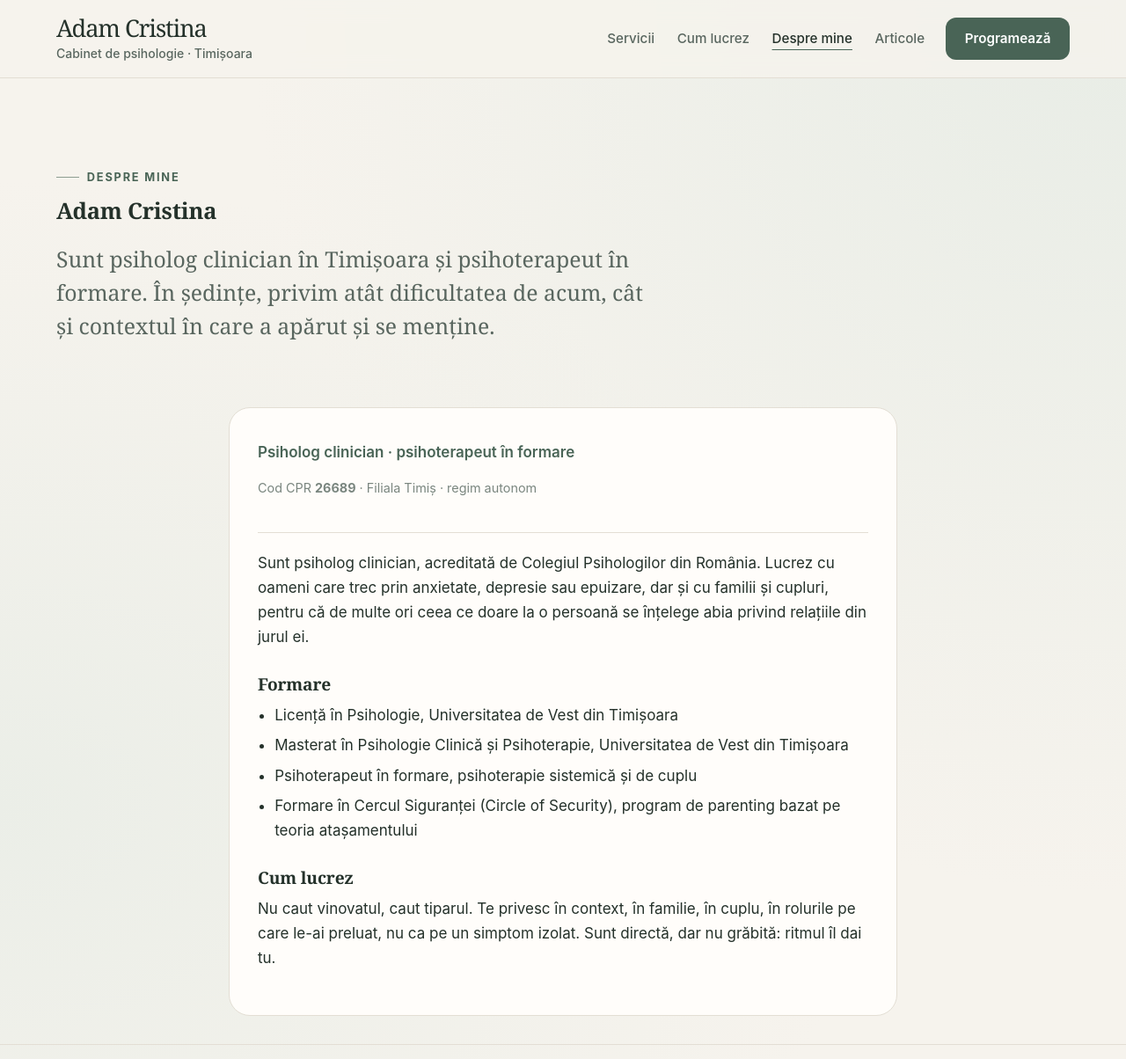
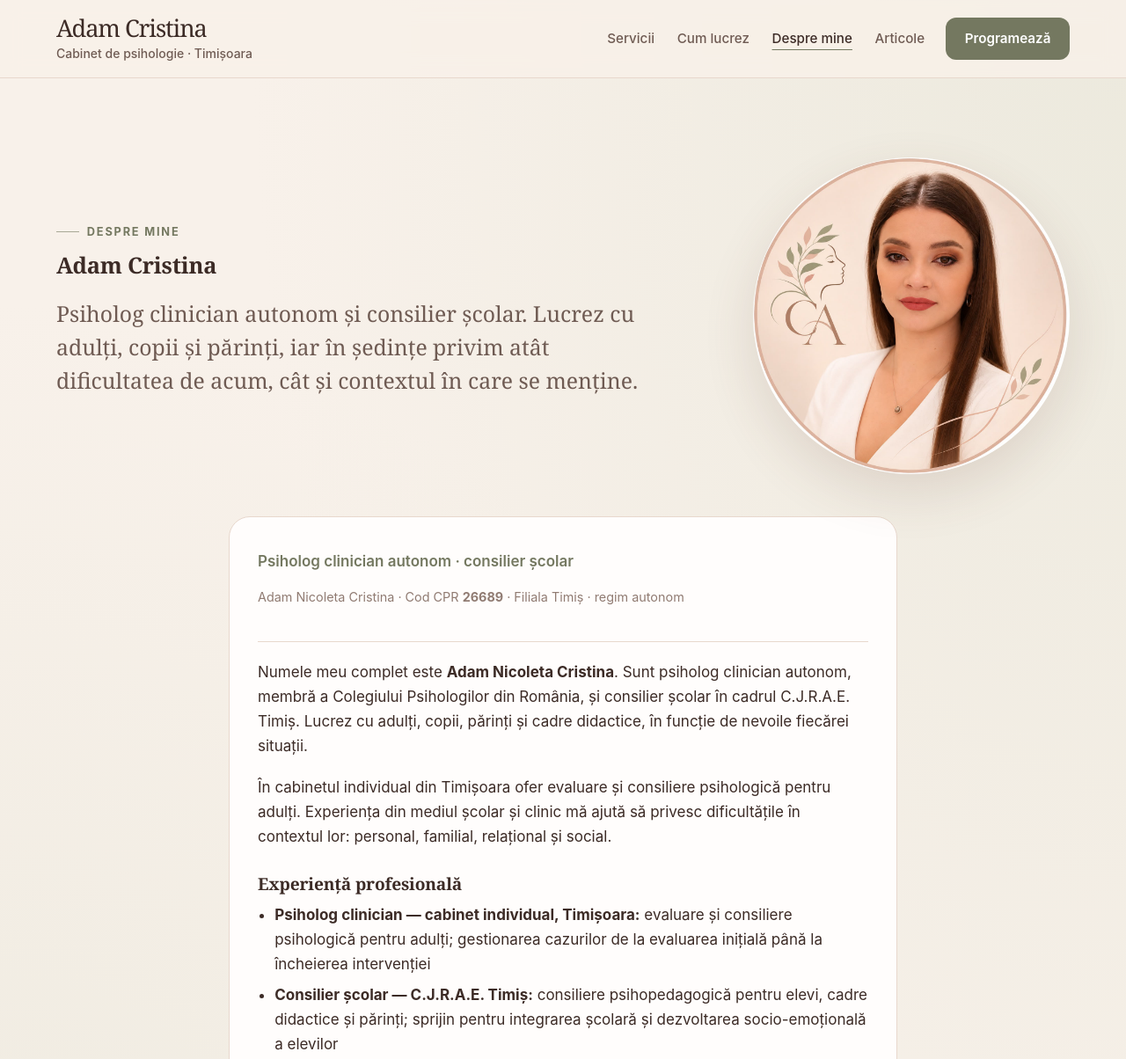
Before and after one commit to madalinagligor5-maker/psiho, an Astro site: page /despre in a window 1280 px wide. Shown: the top 1204 px of the page at 88% size. Built offline with nearby package versions, Linux system fonts and the light colour scheme; Astro itself is replaced by a stand-in of ours.

Commit message:
Adaugă portretul și completează profilul profesional

```diff
--- a/public/assets/css/base.css
+++ b/public/assets/css/base.css
@@ -4,23 +4,23 @@
   src:url("/assets/fonts/Caveat-logo.woff2") format("woff2");
 }
 :root{
-  --bg:#F6F3ED; --surface:#FFFDFA; --surface-2:#EAEFEA;
-  --ink:#24312A; --ink-soft:#59665F; --ink-faint:#7A867F;
-  --line:#E3DED4; --line-2:#D2D8D1;
-  --sage:#496456; --sage-bg:#E2EAE3;
-  --lav:#5D7266; --lav-bg:#E8EDE8;
-  --bleu:#3F5D50; --azur:#E4ECE7;
-  --shadow:0 1px 2px rgba(30,47,54,.04), 0 14px 40px rgba(30,47,54,.07);
+  --bg:#F8F1EA; --surface:#FFFDFC; --surface-2:#F2E3D8;
+  --ink:#3C2B26; --ink-soft:#6F5B53; --ink-faint:#907B72;
+  --line:#E8D8CD; --line-2:#D9C3B6;
+  --sage:#747860; --sage-bg:#E7E6D8;
+  --lav:#B87665; --lav-bg:#F1DCD3;
+  --bleu:#9A6658; --azur:#F4E4DC;
+  --shadow:0 1px 2px rgba(80,48,37,.04), 0 18px 48px rgba(104,66,50,.09);
   --serif:"Iowan Old Style",Georgia,"Times New Roman",serif;
   --sans:-apple-system,BlinkMacSystemFont,"Segoe UI",Roboto,Helvetica,Arial,sans-serif;
   --r:16px; --ease:cubic-bezier(.16,1,.3,1); --wrap:min(1200px,92vw);
 }
 @media (prefers-color-scheme:dark){
   :root{
-    --bg:#17201B; --surface:#202A24; --surface-2:#1B261F;
-    --ink:#EDF2EE; --ink-soft:#B4BFB8; --ink-faint:#8D9A92;
-    --line:#314038; --line-2:#405249;
-    --sage:#B2D0BC; --sage-bg:#27382E; --lav:#AFC8B7; --lav-bg:#26352C; --bleu:#A8C6B3; --azur:#22342B;
+    --bg:#241A17; --surface:#30231F; --surface-2:#392721;
+    --ink:#F6ECE6; --ink-soft:#D0BBB0; --ink-faint:#AA9185;
+    --line:#49342D; --line-2:#60463C;
+    --sage:#C4C6A8; --sage-bg:#3E4032; --lav:#DCA997; --lav-bg:#4A302A; --bleu:#D7A18F; --azur:#432E28;
     --shadow:0 1px 2px rgba(0,0,0,.25), 0 18px 50px rgba(0,0,0,.32);
   }
 }
@@ -106,7 +106,11 @@ body{background:radial-gradient(ellipse at 100% 0,color-mix(in srgb,var(--sage-b
 .membru{background:var(--surface);padding:2rem;border:1px solid var(--line);border-radius:24px;margin-block:2rem}
 .membru .proza{width:100%}
 .profil-head .lead{max-width:42rem;margin-top:1.25rem;font:400 clamp(1.2rem,2vw,1.55rem)/1.55 var(--serif)}
+.profil-intro{display:grid;gap:2rem;align-items:center}
+.profil-portret{margin:0;width:min(360px,80vw)}
+.profil-portret img{display:block;width:100%;height:auto;aspect-ratio:1;object-fit:cover;border-radius:50%;box-shadow:0 22px 58px rgba(104,66,50,.14)}
 .profil-card{display:grid;gap:1.25rem 3rem}
 .profil-card header{padding-bottom:1rem;border-bottom:1px solid var(--line)}
 .muted{color:var(--ink-soft)}
+@media(min-width:820px){.profil-intro{grid-template-columns:minmax(0,1fr) 320px}.profil-portret{justify-self:end}}
 @media(max-width:600px){.bar{gap:.5rem}.marca{font-size:1.35rem}.marca small{font-size:.75rem}.bar .btn{font-size:.875rem;padding:.7rem .85rem}.membru{padding:1.4rem}}
--- a/src/content/echipa/1-cristina.md
+++ b/src/content/echipa/1-cristina.md
@@ -1,21 +1,38 @@
 ---
 nume: "Adam Cristina"
-titlu: "Psiholog clinician · psihoterapeut în formare"
+titlu: "Psiholog clinician autonom · consilier școlar"
 cpr: "26689"
 judet: "Timiș"
 regim: "autonom"
 ordine: 1
 ---
 
-Sunt psiholog clinician, acreditată de Colegiul Psihologilor din România. Lucrez cu oameni care trec prin anxietate, depresie sau epuizare, dar și cu familii și cupluri, pentru că de multe ori ceea ce doare la o persoană se înțelege abia privind relațiile din jurul ei.
+Numele meu complet este **Adam Nicoleta Cristina**. Sunt psiholog clinician autonom, membră a Colegiului Psihologilor din România, și consilier școlar în cadrul C.J.R.A.E. Timiș. Lucrez cu adulți, copii, părinți și cadre didactice, în funcție de nevoile fiecărei situații.
+
+În cabinetul individual din Timișoara ofer evaluare și consiliere psihologică pentru adulți. Experiența din mediul școlar și clinic mă ajută să privesc dificultățile în contextul lor: personal, familial, relațional și social.
+
+## Experiență profesională
+
+- **Psiholog clinician — cabinet individual, Timișoara:** evaluare și consiliere psihologică pentru adulți; gestionarea cazurilor de la evaluarea inițială până la încheierea intervenției
+- **Consilier școlar — C.J.R.A.E. Timiș:** consiliere psihopedagogică pentru elevi, cadre didactice și părinți; sprijin pentru integrarea școlară și dezvoltarea socio-emoțională a elevilor
+- **Psiholog clinician — Asociația „Daria, Zâmbet de Copil”:** evaluare psihologică pentru copii, consiliere primară pentru copii și părinți și servicii oferite sub supervizare
 
 ## Formare
 
-- Licență în Psihologie, Universitatea de Vest din Timișoara
-- Masterat în Psihologie Clinică și Psihoterapie, Universitatea de Vest din Timișoara
-- Psihoterapeut în formare, psihoterapie sistemică și de cuplu
-- Formare în Cercul Siguranței (Circle of Security), program de parenting bazat pe teoria atașamentului
+- Licență în Psihologie, Facultatea de Asistență Socială și Psihologie, Universitatea de Vest din Timișoara
+- Masterat în Psihologie Clinică și Psihoterapie, Universitatea de Vest din Timișoara, 2022
+- Formare în psihoterapie sistemică de familie și cuplu, Institutul Areopagus
+- Formare în Cercul Siguranței (Circle of Security), program centrat pe relația de atașament dintre copil și îngrijitor
+
+## Acreditare și competențe
+
+- Psiholog clinician autonom, cu atestat de liberă practică
+- Membră a Colegiului Psihologilor din România, cod CPR 26689
+- Evaluare psihologică și consiliere pentru adulți
+- Consilierea părinților și a cadrelor didactice
+- Lucru în echipă multidisciplinară și în contexte socio-economice vulnerabile
+- Limba română — nativ; limba engleză — nivel avansat
 
 ## Cum lucrez
 
-Nu caut vinovatul, caut tiparul. Te privesc în context, în familie, în cuplu, în rolurile pe care le-ai preluat, nu ca pe un simptom izolat. Sunt directă, dar nu grăbită: ritmul îl dai tu.
+Nu caut vinovatul, caut tiparul. Privesc persoana în contextul familiei, al relațiilor și al rolurilor pe care le-a preluat, nu ca pe un simptom izolat. Îmi bazez practica pe empatie, discreție, ascultare activă și adaptarea intervenției la situația concretă. Sunt directă, dar nu grăbită: ritmul îl stabilim împreună.
--- a/src/layouts/Pagina.astro
+++ b/src/layouts/Pagina.astro
@@ -18,7 +18,7 @@ const path = Astro.url.pathname;
   <meta name="description" content={descriere} />
   <meta name="robots" content="index, follow, max-image-preview:large" />
   <meta name="author" content="Adam Cristina" />
-  <meta name="theme-color" content="#F6F3ED" />
+  <meta name="theme-color" content="#F8F1EA" />
   <link rel="canonical" href={canonical} />
   <link rel="icon" href="/favicon.svg" type="image/svg+xml" />
   <meta property="og:locale" content="ro_RO" />
@@ -27,9 +27,12 @@ const path = Astro.url.pathname;
   <meta property="og:title" content={titlu} />
   <meta property="og:description" content={descriere} />
   <meta property="og:url" content={canonical} />
-  <meta name="twitter:card" content="summary" />
+  <meta property="og:image" content="https://cristinaadam.ro/assets/images/adam-cristina-psiholog.jpeg" />
+  <meta property="og:image:alt" content="Adam Cristina, psiholog clinician în Timișoara" />
+  <meta name="twitter:card" content="summary_large_image" />
   <meta name="twitter:title" content={titlu} />
   <meta name="twitter:description" content={descriere} />
+  <meta name="twitter:image" content="https://cristinaadam.ro/assets/images/adam-cristina-psiholog.jpeg" />
   {dataPublicare && <meta property="article:published_time" content={dataPublicare} />}
   {schema && <script type="application/ld+json" set:html={JSON.stringify(schema)} />}
   <link rel="preload" href="/assets/fonts/Caveat-logo.woff2" as="font" type="font/woff2" crossorigin />
--- a/src/pages/despre.astro
+++ b/src/pages/despre.astro
@@ -12,24 +12,39 @@ const schema = {
   '@id': 'https://cristinaadam.ro/#cristina-adam',
   name: nume,
   url: 'https://cristinaadam.ro/despre',
+  image: 'https://cristinaadam.ro/assets/images/adam-cristina-psiholog.jpeg',
   jobTitle: 'Psiholog clinician',
   description: 'Psiholog clinician în Timișoara, cod CPR 26689, cu ședințe la cabinet și online.',
+  telephone: '+40787541193',
+  memberOf: {
+    '@type': 'Organization',
+    name: 'Colegiul Psihologilor din România',
+  },
+  alumniOf: {
+    '@type': 'CollegeOrUniversity',
+    name: 'Universitatea de Vest din Timișoara',
+  },
 };
 ---
 <Pagina titlu="Adam Cristina · psiholog clinician în Timișoara" descriere="Formarea, acreditarea și abordarea profesională a psihologului clinician Adam Cristina din Timișoara. Cod CPR 26689, regim autonom." schema={schema}>
-  <section class="wrap head profil-head">
-    <p class="eyebrow">Despre mine</p>
-    <h1>{nume}</h1>
-    <p class="lead muted">
-      Sunt psiholog clinician în Timișoara și psihoterapeut în formare. În ședințe,
-      privim atât dificultatea de acum, cât și contextul în care a apărut și se menține.
-    </p>
+  <section class="wrap head profil-head profil-intro">
+    <div>
+      <p class="eyebrow">Despre mine</p>
+      <h1>{nume}</h1>
+      <p class="lead muted">
+        Psiholog clinician autonom și consilier școlar. Lucrez cu adulți, copii și părinți,
+        iar în ședințe privim atât dificultatea de acum, cât și contextul în care se menține.
+      </p>
+    </div>
+    <figure class="profil-portret">
+      <img src="/assets/images/adam-cristina-psiholog.jpeg" width="1254" height="1254" alt="Adam Cristina, psiholog clinician în Timișoara" />
+    </figure>
   </section>
   <article class="wrap membru profil-card">
     <header>
       <p class="rol">{titlu}</p>
       <p class="acred">
-        Cod CPR <strong>{cpr}</strong>
+        Adam Nicoleta Cristina · Cod CPR <strong>{cpr}</strong>
         {judet && <> · Filiala {judet}</>}
         {' · '}{regim === 'autonom' ? 'regim autonom' : regim}
       </p>
```
Also changed, not shown: public/index.html (+33 -24 lines), public/assets/images/adam-cristina-psiholog.jpeg (added).
